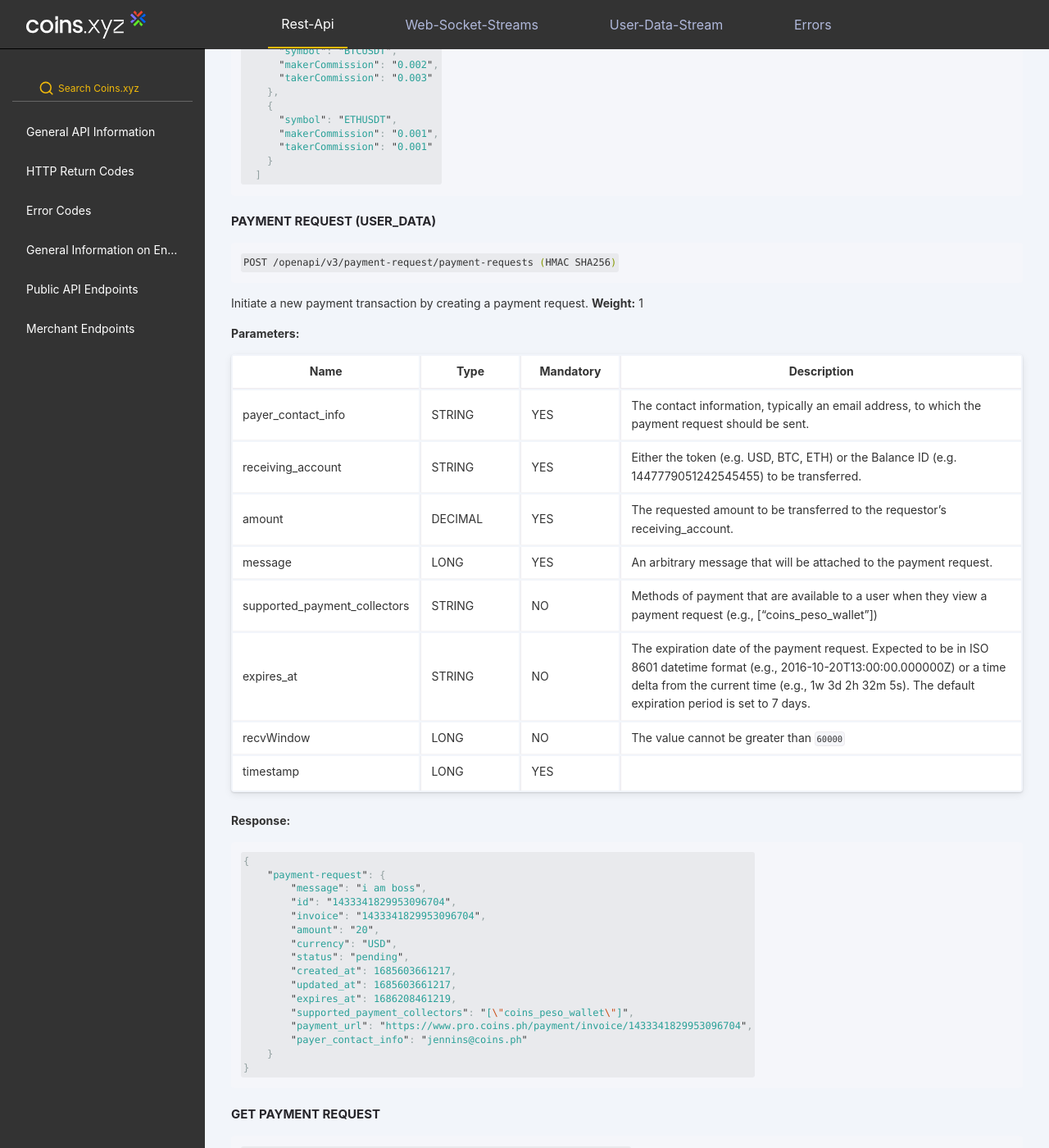
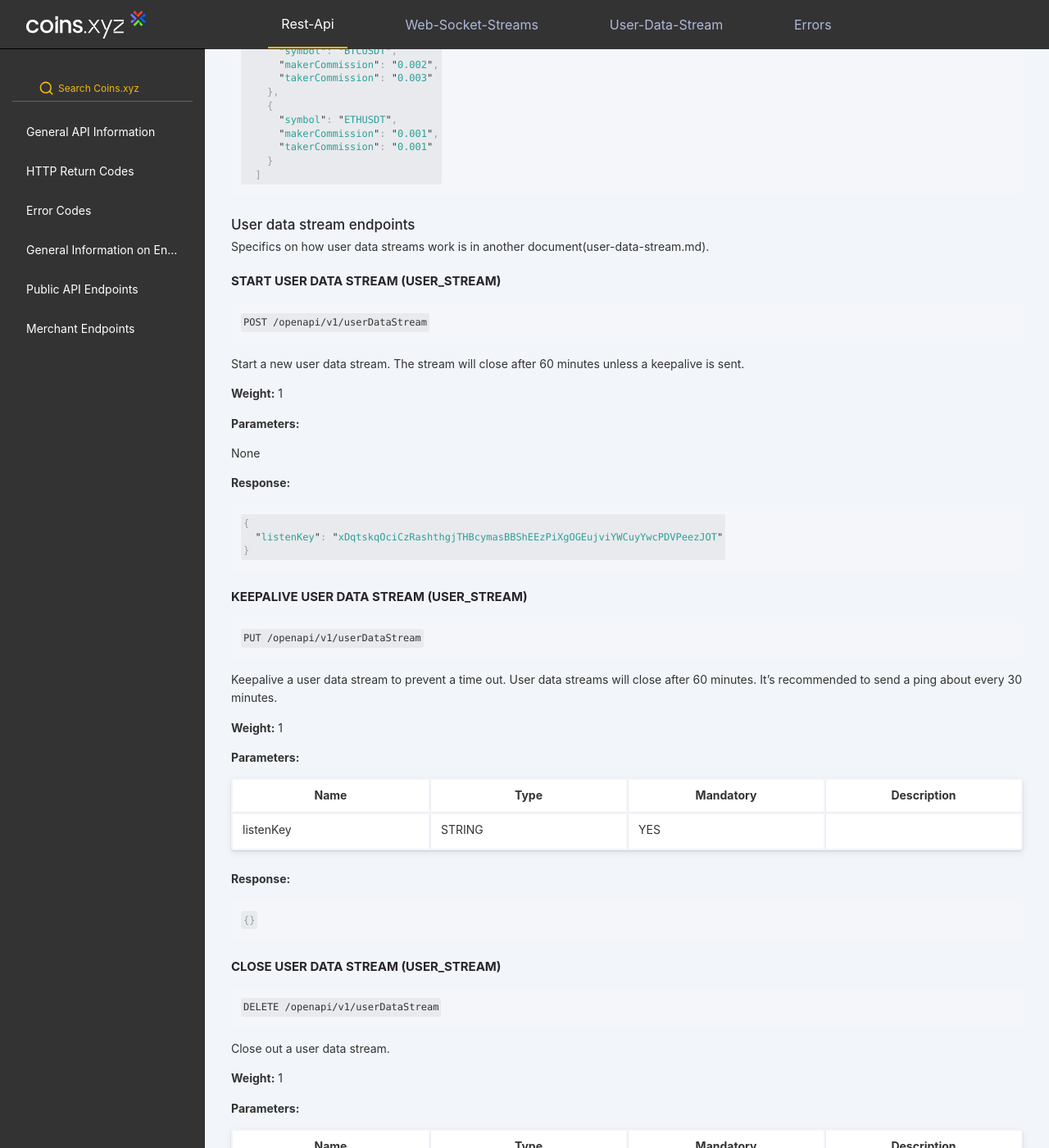
Before and after one commit to coins-docs/xyz, a Jekyll site: the page built from docs/rest-api.md, in a window 1280 px wide and 1400 px high, scrolled down 39802 px. Shown: the whole window at 82% size. Built offline with Jekyll 4.4.1, drawn with Linux system fonts in a browser that asks for light colours; some of the changed text lies outside the part shown.

Commit message:
Update rest-api.md

````diff
--- a/docs/rest-api.md
+++ b/docs/rest-api.md
@@ -2063,153 +2063,6 @@ timestamp          | LONG   | YES        |
 
 
 
-
-#### Payment request (USER_DATA)
-
-```shell
-POST /openapi/v3/payment-request/payment-requests (HMAC SHA256)
-```
-Initiate a new payment transaction by creating a payment request.
-**Weight:** 1
-
-**Parameters:**
-
-Name              | Type  | Mandatory | Description
------------------|-------|----------|--------------------------------------------------------------------------------------
-payer_contact_info            | STRING | YES      | The contact information, typically an email address, to which the payment request should be sent.
-receiving_account | STRING  | YES      |  Either the token (e.g. USD, BTC, ETH) or the Balance ID (e.g. 1447779051242545455) to be transferred.
-amount          | DECIMAL  | YES      |  The requested amount to be transferred to the requestor's receiving_account.
-message          | LONG  | YES      | An arbitrary message that will be attached to the payment request.
-supported_payment_collectors          |   STRING    | NO       | Methods of payment that are available to a user when they view a payment request (e.g., ["coins_peso_wallet"])
-expires_at          | STRING | NO       | The expiration date of the payment request. Expected to be in ISO 8601 datetime format (e.g., 2016-10-20T13:00:00.000000Z) or a time delta from the current time (e.g., 1w 3d 2h 32m 5s). The default expiration period is set to 7 days.
-recvWindow | LONG   | NO        | The value cannot be greater than `60000`
-timestamp          | LONG   | YES        |
-
-**Response:**
-
-```javascript
-{
-    "payment-request": {
-        "message": "i am boss",
-        "id": "1433341829953096704",
-        "invoice": "1433341829953096704",
-        "amount": "20",
-        "currency": "USD",
-        "status": "pending",
-        "created_at": 1685603661217,
-        "updated_at": 1685603661217,
-        "expires_at": 1686208461219,
-        "supported_payment_collectors": "[\"coins_peso_wallet\"]",
-        "payment_url": "https://www.pro.coins.ph/payment/invoice/1433341829953096704",
-        "payer_contact_info": "jennins@coins.ph"
-    }
-}
-```
-
-
-#### Get payment request
-
-```shell
-GET /openapi/v3/payment-request/get-payment-request (HMAC SHA256)
-```
-Retrieve either a single existing payment request or a list of existing payment requests.
-
-**Weight:** 1
-
-**Parameters:**
-
-Name              | Type   | Mandatory | Description
------------------|--------|-----------|--------------------------------------------------------------------------------------
-id            | STRING | NO        | The ID of a specific payment request to retrieve.
-start_time | LONG   | NO        |  The start time of a time range within which to search for payment requests.
-end_time          | LONG   | NO       |  The end time of a time range within which to search for payment requests.
-limit          | INT    | NO       | The maximum number of records to return in a single response. The default value is 500, and the maximum allowed value is 1000.
-recvWindow | LONG   | NO        | The value cannot be greater than `60000`
-timestamp          | LONG   | YES        |
-
-**Response:**
-
-```javascript
-{
-    "payment-request": {
-        "message": "i am boss",
-        "id": "1433341829953096704",
-        "invoice": "1433341829953096704",
-        "amount": "20",
-        "currency": "USD",
-        "status": "pending",
-        "created_at": 1685603661217,
-        "updated_at": 1685603661217,
-        "expires_at": 1686208461219,
-        "supported_payment_collectors": "[\"coins_peso_wallet\"]",
-        "payment_url": "https://www.pro.coins.ph/payment/invoice/1433341829953096704",
-        "payer_contact_info": "jennins@coins.ph"
-    }
-}
-```
-
-#### Cancel payment request
-
-```shell
-POST /openapi/v3/payment-request/delete-payment-request (HMAC SHA256)
-```
-Cancel an existing payment request.
-
-**Weight:** 1
-
-**Parameters:**
-
-Name              | Type   | Mandatory | Description
------------------|--------|-----------|--------------------------------------------------------------------------------------
-id            | STRING | YES       | The ID the payment request that needs to be canceled.
-recvWindow | LONG   | NO        | The value cannot be greater than `60000`
-timestamp          | LONG   | YES        |
-
-**Response:**
-
-```javascript
-{
-    "payment-request": {
-        "message": "i am boss",
-        "id": "1433341829953096704",
-        "invoice": "1433341829953096704",
-        "amount": "20",
-        "currency": "USD",
-        "status": "pending",
-        "created_at": 1685603661217,
-        "updated_at": 1685603661217,
-        "expires_at": 1686208461219,
-        "supported_payment_collectors": "[\"coins_peso_wallet\"]",
-        "payment_url": "https://www.pro.coins.ph/payment/invoice/1433341829953096704",
-        "payer_contact_info": "jennins@coins.ph"
-    }
-}
-```
-
-#### Send reminder for payment request
-
-```shell
-POST /openapi/v3/payment-request/payment-request-reminder (HMAC SHA256)
-```
-Send a reminder to the recipient to fulfill the payment request.
-
-**Weight:** 1
-
-**Parameters:**
-
-Name              | Type   | Mandatory | Description
------------------|--------|-----------|--------------------------------------------------------------------------------------
-id            | STRING | YES       | The ID of the payment request for which the reminder notification needs to be sent.
-recvWindow | LONG   | NO        | The value cannot be greater than `60000`
-timestamp          | LONG   | YES        |
-
-**Response:**
-
-```javascript
-true
-```
-
-
 ### User data stream endpoints
 
 Specifics on how user data streams work is in another document(user-data-stream.md).
````
